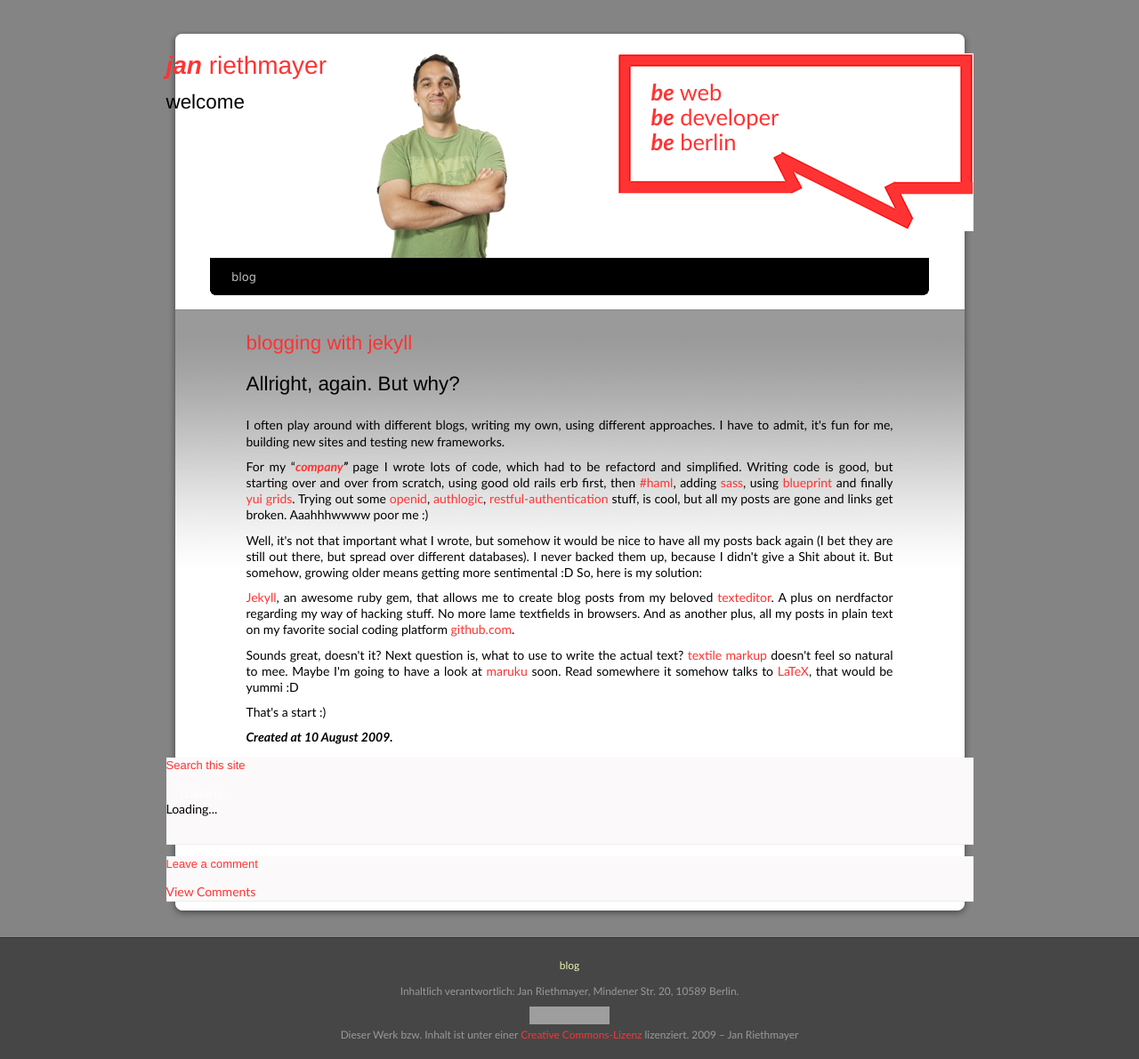
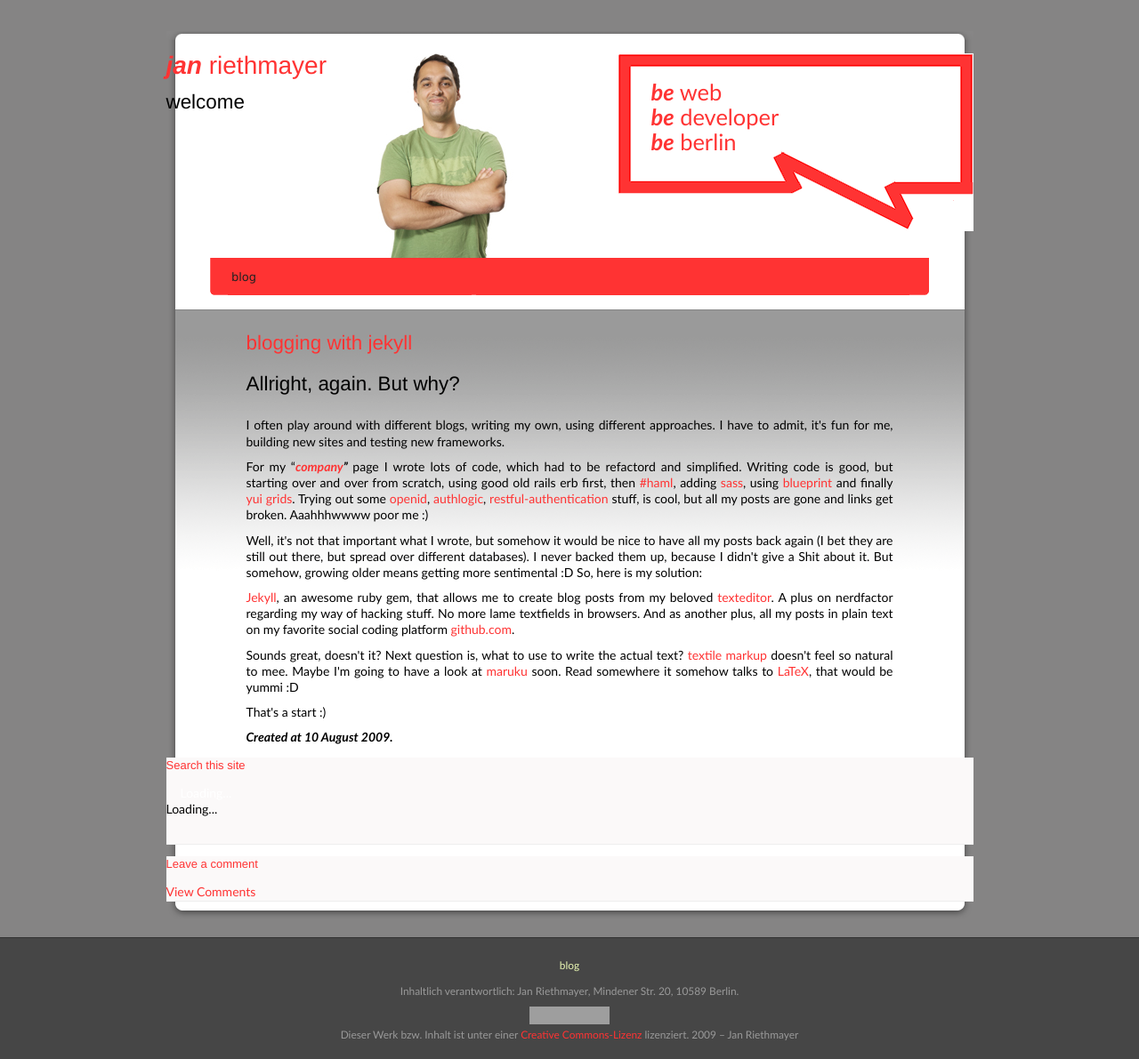
Before and after one commit to riethmayer/riethmayer.github.io, a Jekyll site: the page built from index.html, in a window 1280 px wide. Shown: the whole page at 89% size. Built offline with Jekyll 4.4.1, drawn with Linux system fonts in a browser that asks for light colours; Markdown is read by kramdown in place of the engine named in the settings; comment, search, counter and statistics services are not loaded; a style sheet for code colours, icons or effects is not loaded; grey boxes are pictures that could not be loaded.

Commit message:
changed color of navibar

```diff
--- a/css/style1/screen.css
+++ b/css/style1/screen.css
@@ -353,7 +353,7 @@ blockquote#frontquote {
 }
 
 #navigation {
-  background: url('images/navigation-bg.gif') top left no-repeat;
+  background: url('images/navigation.gif') top left no-repeat;
   font: 13px/1.2 Verdana, sans-serif;
   width: 808px;
   height: 43px;
@@ -379,7 +379,7 @@ blockquote#frontquote {
 }
 
 #navigation li a {
-  color: #bbb;
+  color: #222;
   text-decoration: none;
 }
 
```
Also changed, not shown: css/style1/images/navigation.gif (added).
